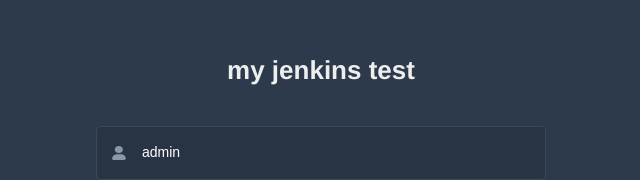
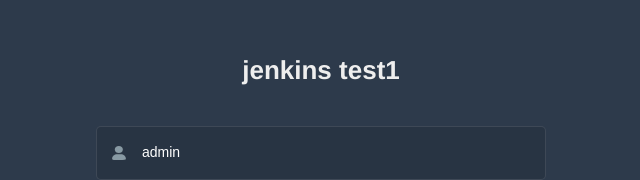
Before and after one commit to software-co-design/ERPGO-front, a Vue app: page /#/login in a window 1280 px wide. Shown: the part 104-284 px from the top of the page, without its empty margins (319-959 px from the left). Built offline with nearby package versions, Linux system fonts and the light colour scheme.

Commit message:
jenkins test1

```diff
--- a/src/views/login/index.vue
+++ b/src/views/login/index.vue
@@ -3,7 +3,7 @@
     <el-form ref="loginForm" :model="loginForm" :rules="loginRules" class="login-form" auto-complete="on" label-position="left">
 
       <div class="title-container">
-        <h3 class="title">my jenkins test</h3>
+        <h3 class="title">jenkins test1</h3>
       </div>
 
       <el-form-item prop="username">
```
